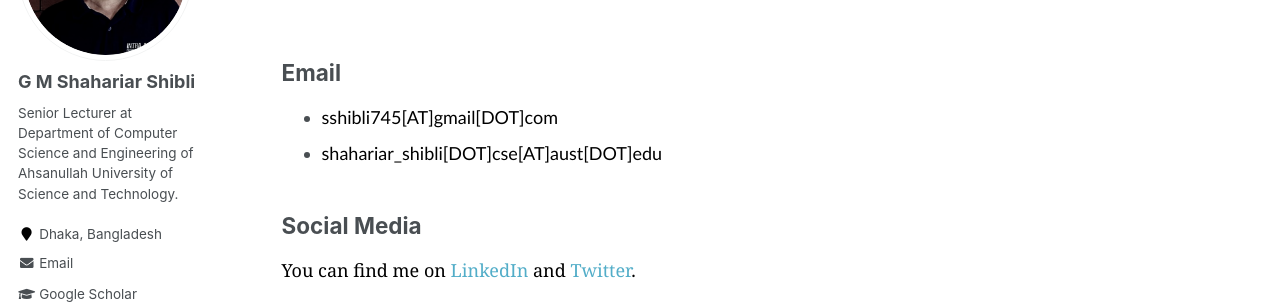
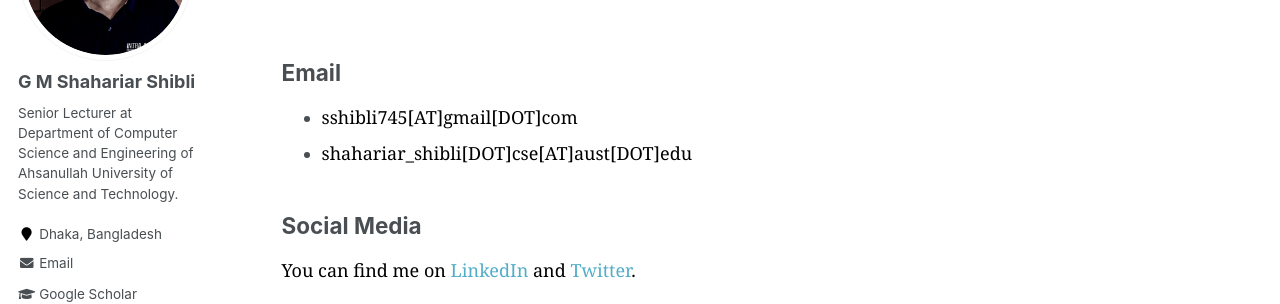
Before and after one commit to shahariar-shibli/shahariar-shibli.github.io, a Jekyll site: the page built from _pages/cv.md, in a window 1280 px wide and 900 px high, scrolled down 803 px. Shown: the part 150-454 px from the top of the window. Built offline with Jekyll 4.4.1, drawn with Linux system fonts in a browser that asks for light colours; some web fonts are replaced.

Commit message:
Update cv.md

```diff
--- a/_pages/cv.md
+++ b/_pages/cv.md
@@ -13,8 +13,8 @@ redirect_from:
 <br>
 
 ## Email
-+ <span style="font-family:Trebuchet MS; color:black;">sshibli745[AT]gmail[DOT]com</span><br/>
-+ <span style="font-family:Trebuchet MS; color:black;">shahariar_shibli[DOT]cse[AT]aust[DOT]edu</span>
++ <span style="font-family:Georgia; color:black;">sshibli745[AT]gmail[DOT]com</span><br/>
++ <span style="font-family:Georgia; color:black;">shahariar_shibli[DOT]cse[AT]aust[DOT]edu</span>
 
 ## Social Media
 <span style="color:black; font-family:Georgia;">
```
